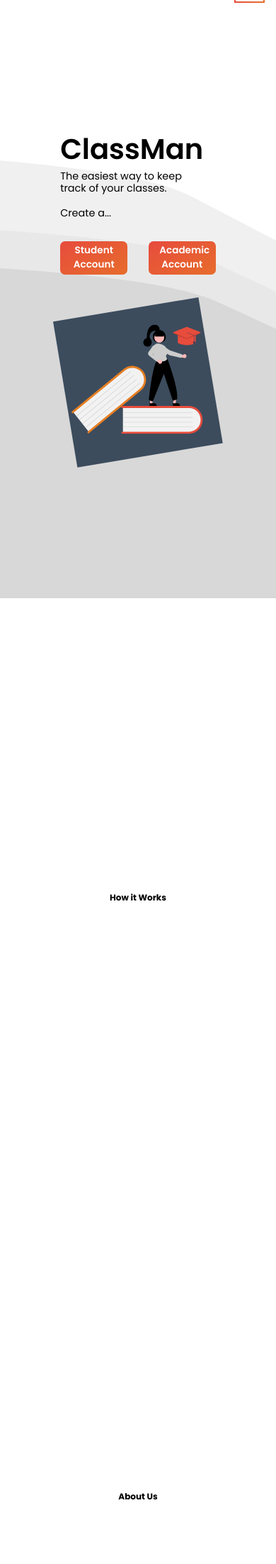
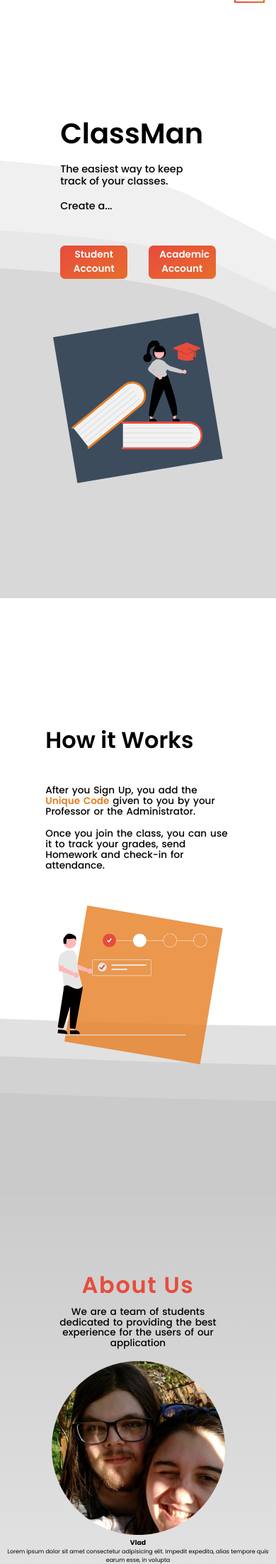
Before and after one commit to codrin-postu/Proiect-Web, a PHP site: page / in a window 390 px wide. Shown: the part 43-2247 px from the top of the page at 71% size. Run offline with PHP 8.4, Linux system fonts and the light colour scheme.

Commit message:
Adaugat sectiunea "How it works" responsive
Terminat sectiunea "How it works" din index. Sectiunea "About Me" este doar HTML-ul nu este inca terminat.

Am adaugat imaginile temporare.

```diff
--- a/src/index.html
+++ b/src/index.html
@@ -7,6 +7,9 @@
   <meta name="description" content="A class manager to help you stay connected and up to date with your classes!">
   <meta name="author" content="Created by Vlad Ghiorghita, Victor Rosca and Codrin Postu">
   <title>ClassMan</title>
+
+  <link rel="preconnect" href="https://fonts.gstatic.com">
+  <link href="https://fonts.googleapis.com/css2?family=Poppins:wght@300;400;500;600;700&display=swap" rel="stylesheet">
 
   <link rel="stylesheet" href="styles/index.css">
 </head>
@@ -18,7 +21,7 @@
       <div class="logo">
         <a href="#top">
           <img src="images/svg/304315.svg" alt="Ripe Mango" />
-          <h1>ClassMan</h1>
+          <p>ClassMan</p>
         </a>
       </div>
       <nav>
@@ -39,8 +42,10 @@
         <h1>ClassMan</h1>
         <p>The easiest way to keep track of your classes.</p>
         <p>Create a...</p>
-        <a href="#" type="button" class="cta">Student Account</a>
-        <a href="#" type="button" class="cta">Academic Account</a>
+        <div class="buttons">
+          <a href="#" class="cta">Student Account</a>
+          <a href="#" class="cta">Academic Account</a>
+        </div>
       </div>
       <div>
         <img src="images/svg/index-topsection.svg" alt="Student on a book." />
@@ -50,19 +55,58 @@
   <!-- How It Works Section  -->
   <section id="how-it-works">
     <div class="info container">
-      <h1>How it Works</h1>
+      <div>
+        <h2>How it Works</h2>
+        <p>After you Sign Up, you add the <span>Unique Code</span> given to you by your Professor or the Administrator.
+        </p>
+        <p>Once you join the class, you can use it to track your grades, send Homework and check-in for attendance.</p>
+      </div>
+      <div>
+        <img src="images/svg/how-it-works_img.svg" alt="Student setting goals." />
+      </div>
     </div>
   </section>
   <!-- About Us Section  -->
   <section id="about-us">
-    <div class="info container">
-      <h1>About Us</h1>
+    <div class="about container">
+      <div class="about-top">
+        <div>
+          <h2>About Us</h2>
+        </div>
+        <div>
+          <p>We are a team of students dedicated to providing the best experience for the users of our application</p>
+        </div>
+      </div>
+
+      <div class="about-bottom">
+        <div class="about-dev">
+          <div class="icon"><img src="./images/png/vlad-img.png" alt="Picture of team member Vlad"></div>
+          <h3>Vlad</h3>
+          <p>Lorem ipsum dolor sit amet consectetur adipisicing elit. Impedit expedita, alias tempore quis earum esse,
+            in
+            volupta</p>
+        </div>
+        <div class="about-dev">
+          <div class="icon"><img src="./images/png/victor-img.png" alt="Picture of team member Victor"></div>
+          <h3>Victor</h3>
+          <p>Lorem ipsum dolor sit amet consectetur adipisicing elit. Impedit expedita, alias tempore quis earum esse,
+            in
+            volupta</p>
+        </div>
+        <div class="about-dev">
+          <div class="icon"><img src="./images/png/codrin-img.png" alt="Picture of team member Codrin"></div>
+          <h3>Codrin</h3>
+          <p>Lorem ipsum dolor sit amet consectetur adipisicing elit. Impedit expedita, alias tempore quis earum esse,
+            in
+            volupta</p>
+        </div>
+      </div>
     </div>
   </section>
   <!-- Contact Section  -->
   <section id="contact">
-    <div class="info container">
-      <h1>Contact (To become Footer)</h1>
+    <div class="contact container">
+      <h2>Contact (To become Footer)</h2>
     </div>
   </section>
 </body>
--- a/src/styles/index.css
+++ b/src/styles/index.css
@@ -2,8 +2,6 @@
 **  CSS File for the index page which allows the users to login/signup or contact us at the bottom of the page.
 **  Also shows information about the website
 */
-
-@import url("https://fonts.googleapis.com/css2?family=Poppins:wght@300;400;500;600;700&display=swap");
 
 *,
 *::before,
@@ -11,13 +9,13 @@
   box-sizing: border-box;
   margin: 0;
   padding: 0;
+  font-family: "Poppins", sans-serif;
 }
 
 html {
   scroll-behavior: smooth;
 
   background: #fff;
-  font-family: "Poppins", sans-serif;
   font-weight: 400;
   font-size: 8px;
 }
@@ -51,7 +49,7 @@ header {
 }
 
 .top-bar {
-  max-width: 1350px;
+  max-width: 1200px;
   margin: 0 auto;
 }
 
@@ -64,10 +62,10 @@ header {
 
 .logo img:hover {
   transform: scale(1.1);
-  transition: transform .1s ease-in-out;
+  transition: transform 0.1s ease-in-out;
 }
 
-.logo h1 {
+.logo p {
   float: left;
   font-size: 1.5em;
   margin-top: 0.5em;
@@ -139,7 +137,7 @@ body {
   align-items: center;
   justify-content: center;
 
-  max-width: 1800px;
+  max-width: 1250px;
 }
 
 @media (min-width: 850px) {
@@ -175,17 +173,22 @@ body {
 #top h1 {
   display: block;
   width: fit-content;
-
   font-size: 5em;
   font-weight: 600;
+  padding-bottom: 0.3em;
 }
 
 #top p {
   display: block;
-  max-width: 12em;
+  max-width: 20ch;
   font-size: 1.8em;
+  font-weight: 500;
   line-height: 1.2em;
   padding-bottom: 1.2em;
+}
+
+#top .buttons {
+  align-items: center;
 }
 
 #top .cta {
@@ -246,3 +249,111 @@ body {
     opacity: 1;
   }
 }
+
+/* How it Works section  */
+
+#how-it-works {
+  background-image: url(../images/svg/waves-2.svg);
+  background-repeat: no-repeat;
+  background-size: cover;
+  background-position: center bottom -25vh;
+}
+
+#how-it-works .info {
+  margin: 0 auto;
+  padding: 0 3em;
+}
+
+.info div {
+  margin: 2em auto;
+}
+
+@media (min-width: 850px) {
+  #how-it-works .container {
+    flex-direction: row-reverse;
+  }
+}
+
+#how-it-works h2 {
+  display: block;
+  width: fit-content;
+  font-size: 4em;
+  font-weight: 600;
+  line-height: 1em;
+  padding-bottom: 1.5em;
+}
+
+#how-it-works p {
+  display: block;
+  max-width: 30ch;
+  font-size: 1.7em;
+  font-weight: 500;
+  line-height: 1.1em;
+  word-spacing: 0.1em;
+  padding-bottom: 1.2em;
+}
+
+#how-it-works span {
+  font-weight: 600;
+  color: #e67e22;
+}
+
+#how-it-works img {
+  width: 100%;
+  height: auto;
+}
+
+@media (max-width: 850px) {
+  #how-it-works img {
+    max-width: 30em;
+  }
+}
+
+
+/* About Us Section  */
+
+#about-us {
+  background-image: linear-gradient(#cbcbcb, #fff);
+}
+
+#about-us .about {
+  margin: 0 auto;
+  padding: 100px 0;
+  flex-direction: column;
+  text-align: center;
+  max-width: 1250px;
+
+}
+
+#about-us .about-top {
+  display: flex;
+
+  flex-direction: column;
+  justify-content: space-between;
+}
+
+@media (min-width: 850px) {
+  #about-us .about-top {
+    flex-direction: row;
+    width: 75%;
+  }
+}
+
+#about-us h2 {
+  font-size: 4em;
+  font-weight: 600;
+  min-width: 6em;
+  color: #e74c3c;
+  margin-bottom: 0.2em;
+  letter-spacing: .05em;
+  text-align: center;
+}
+
+.about-top p {
+  max-width: 30ch;
+  font-size: 1.7em;
+  font-weight: 500;
+  line-height: 1.1em;
+  word-spacing: 0.1em;
+  padding-bottom: 1.2em;
+}
```
Also changed, not shown: src/images/png/codrin-img.png (added), src/images/png/victor-img.png (added), src/images/png/vlad-img.png (added), src/images/svg/how-it-works_img.svg (added), src/images/svg/waves-2.svg (added).
